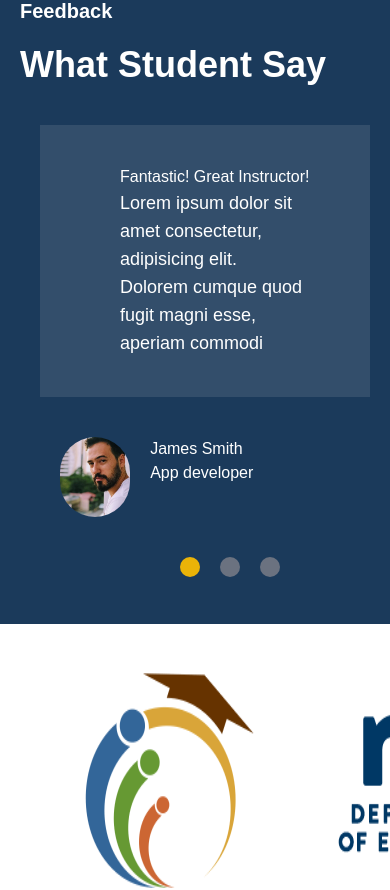
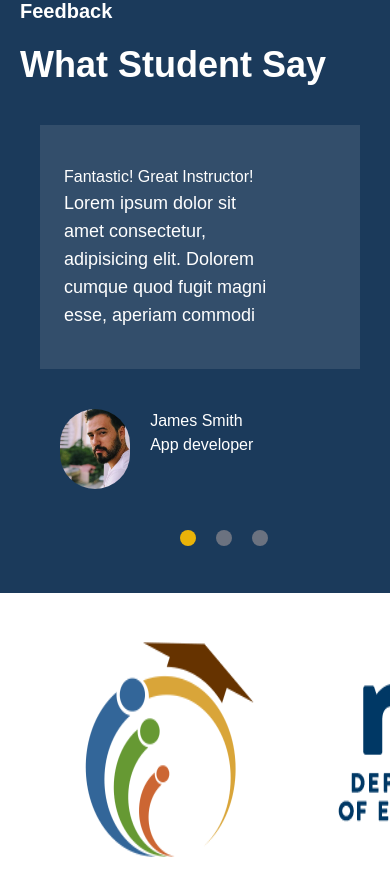
Before and after one commit to SaasSquad/doyen-tech, a React (Vite) app: page /about in a window 390 px wide. Shown: the part 3100-3990 px from the top of the page. Built offline with nearby package versions, Linux system fonts and the light colour scheme.

Commit message:
making feedback and logos responsive

```diff
--- a/package.json
+++ b/package.json
@@ -17,6 +17,7 @@
     "formik": "^2.4.5",
     "react": "^18.2.0",
     "react-dom": "^18.2.0",
+    "react-infinite-scroll-component": "^6.1.0",
     "react-router-dom": "^6.21.3",
     "yup": "^1.3.3"
   },
--- a/src/App.jsx
+++ b/src/App.jsx
@@ -65,7 +65,7 @@ function App() {
         <Route path="/uniprog" element={<UniProg />} />
         <Route path="/vacancies" element={<Vacancies />} />
       </Routes>
-      {/* <Footer /> */}
+      <Footer />
     </BrowserRouter>
     </>
   )
--- a/src/Components/Feedback.jsx
+++ b/src/Components/Feedback.jsx
@@ -1,12 +1,11 @@
-import { useEffect, useState } from "react";
 import eleanorImg from "../assets/Images/Eleanor.jpg"
 import jamesImg from "../assets/Images/ALICE.jpg"
 import monicaImg from "../assets/Images/SERGIO.jpg"
 
 const  Feedback= () => {
-    const [currentIndex, setCurrentIndex ] = useState(0);
 
-    const divs = [<div key={1}><div  className="flex flex-col mx-5 pl-20 pr-20 bg-[#334e6b] pt-10 pb-10">
+
+    const divs = [<div key={1} ><div  className="flex flex-col mx-5 pr-20 bg-[#334e6b] pt-10 pb-10 pl-6 w-80">
         <h1>Fantastic! Great Instructor!</h1>
         <p className="whitespace-normal text-lg">Lorem ipsum dolor sit amet consectetur, adipisicing elit. Dolorem cumque quod fugit magni esse, aperiam commodi </p>
     </div>
@@ -22,7 +21,7 @@ const  Feedback= () => {
         </span>
 
     </div>
-    </div>, <div key={2}> <div className="flex flex-col mx-5 pl-20 pr-20 bg-[#334e6b] pt-10 pb-10">
+    </div>, <div key={2}> <div  className="flex flex-col mx-5 pr-20 bg-[#334e6b] pt-10 pb-10 pl-6 w-80">
                 <h1>Fantastic! Great Instructor!</h1>
                 <p className="flex whitespace-normal  text-xl">Lorem ipsum dolor sit amet consectetur, adipisicing elit. Dolorem cumque quod fugit magni esse, a</p>
             </div>
@@ -37,7 +36,7 @@ const  Feedback= () => {
         </p>
         </span>
             </div>
-            </div>, <div key={3} ><div className="flex flex-col mx-5 pl-20 pr-20 bg-[#334e6b] pt-10 pb-10">
+            </div>, <div key={3} ><div  className="flex flex-col mx-5 pr-20 bg-[#334e6b] pt-10 pb-10 pl-6 w-80">
                 <h1>Fantastic! Great Instructor!</h1>
                 <p className="whitespace-normal  text-xl">Lorem ipsum dolor sit amet consectetur, adipisicing elit. Dolorem cumque quod fugit magni esse, </p>
             </div>
@@ -53,19 +52,6 @@ const  Feedback= () => {
         </span>
             </div></div>]
 
-    useEffect(() => {
-        const interval = setInterval(() => {
-            setCurrentIndex((prevIndex) => (prevIndex + 1) % divs.length);
-        }, 10000);
-
-        return () => {
-            clearInterval(interval)
-        }
-    }, []);
-
-    const showDiv = (index) => {
-        setCurrentIndex(index)
-    }
     return (
         <>
         <div className="bg-[#1B3A5B] pl-5 pr-5 text-white ">
@@ -73,10 +59,14 @@ const  Feedback= () => {
             <h3 className="text-xl font-bold">Feedback</h3>
             <h1 className="text-4xl font-bold pt-5 pb-10">What Student Say</h1>
         </div>
-        <div className="flex flex-row whitespace-nowrap overflow-x-auto no-scrollbar pb-10">
+        <div className="flex flex-row overflow-x-auto no-scrollbar">
             {divs.map((div) => div)}
         </div>
-        <div className="pl-40 pb-10"><button className="w-5 h-5 bg-yellow-500 rounded-full"></button><button  className="w-5 h-5 bg-gray-500 rounded-full ml-5"></button><button  className="w-5 h-5 bg-gray-500 rounded-full ml-5"></button></div>
+
+
+
+
+        <div className="pl-40 pb-10 pt-10"><button className="w-4 h-4 bg-yellow-500 rounded-full"></button><button  className="w-4 h-4 bg-gray-500 rounded-full ml-5"></button><button  className="w-4 h-4 bg-gray-500 rounded-full ml-5"></button></div>
         </div>
         </>
      );
--- a/src/Components/Footer.jsx
+++ b/src/Components/Footer.jsx
@@ -3,7 +3,7 @@ import { FontAwesomeIcon } from '@fortawesome/react-fontawesome';
 import { faFacebook, faInstagram, faTwitter, faYoutube } from '@fortawesome/free-brands-svg-icons';
 
 const Footer = () => {
-    const today = new Date
+    const currentYear = new Date().getFullYear();
 
     return(
         <>
@@ -80,7 +80,7 @@ const Footer = () => {
         <div className="bg-[#021D3A] text-white text-center pt-10 pb-10 lg:flex lg:flex-row lg:px-10">
         <span>Online Tutoring |&#160;</span><span> Online Shop |&#160;</span><span> Mobile App &#160;</span><br /><span> Legal & Policies |&#160; </span><span> FAQ</span>
         <br /> <br />
-            <p className="pr-15">Doyen Emerging Technology 2020, All rights reserved.</p> <br />
+            <p className="pr-15 lg:pl-20">Doyen Emerging Technology {currentYear}, All rights reserved.</p> <br />
         </div>
         </>
     )
```
Also changed, not shown: 1 other file (tests, documents, lock files or other folders).
